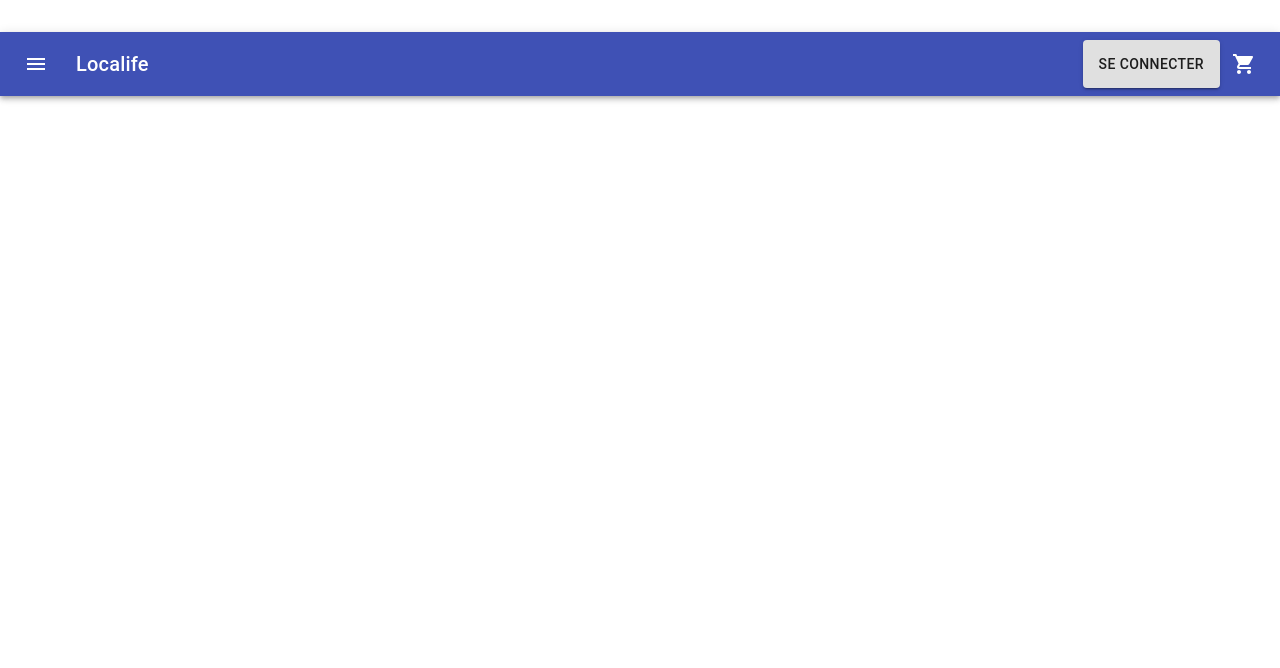
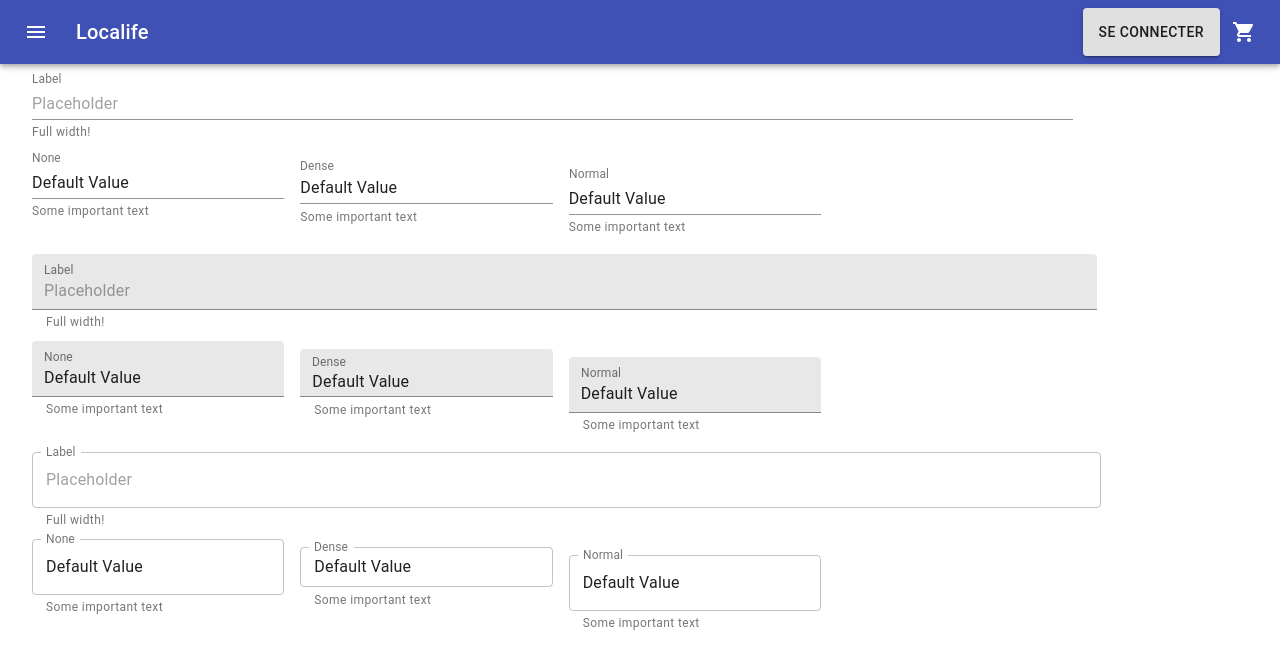
Before and after one commit to claudericka/localife, a React (Create React App) app: page / in a window 1280 px wide. Shown: the top 668 px of the page. Built offline with nearby package versions, Linux system fonts and the light colour scheme.

Commit message:
<feat> WIP search area form .

```diff
--- a/src/App.js
+++ b/src/App.js
@@ -5,6 +5,7 @@ import Box from '@material-ui/core/Box';
 import Link from '@material-ui/core/Link';
 import ProTip from './ProTip';
 import Header from './Header';
+import SearchArea from './SearchArea';
 
 function Copyright() {
   return (
@@ -28,8 +29,11 @@ function App() {
         <ProTip />
         <Copyright />
       </Box>*/
-      <Box my={4}>
+      <Box>
         <Header />
+        <Container>
+           <SearchArea />
+        </Container>
       </Box>
   );
 }
--- a/src/SearchArea.js
+++ b/src/SearchArea.js
@@ -0,0 +1,143 @@
+import React from 'react';
+import { makeStyles } from '@material-ui/core/styles';
+import TextField from '@material-ui/core/TextField';
+
+const useStyles = makeStyles((theme) => ({
+  root: {
+    display: 'flex',
+    flexWrap: 'wrap',
+  },
+  textField: {
+    marginLeft: theme.spacing(1),
+    marginRight: theme.spacing(1),
+    width: '25ch',
+  },
+}));
+
+export default function SearchArea() {
+  const classes = useStyles();
+
+  return (
+    <div className={classes.root}>
+      <div>
+        <TextField
+          id="standard-full-width"
+          label="Label"
+          style={{ margin: 8 }}
+          placeholder="Placeholder"
+          helperText="Full width!"
+          fullWidth
+          margin="normal"
+          InputLabelProps={{
+            shrink: true,
+          }}
+        />
+        <TextField
+          label="None"
+          id="margin-none"
+          defaultValue="Default Value"
+          className={classes.textField}
+          helperText="Some important text"
+        />
+        <TextField
+          label="Dense"
+          id="margin-dense"
+          defaultValue="Default Value"
+          className={classes.textField}
+          helperText="Some important text"
+          margin="dense"
+        />
+        <TextField
+          label="Normal"
+          id="margin-normal"
+          defaultValue="Default Value"
+          className={classes.textField}
+          helperText="Some important text"
+          margin="normal"
+        />
+      </div>
+      <div>
+        <TextField
+          id="filled-full-width"
+          label="Label"
+          style={{ margin: 8 }}
+          placeholder="Placeholder"
+          helperText="Full width!"
+          fullWidth
+          margin="normal"
+          InputLabelProps={{
+            shrink: true,
+          }}
+          variant="filled"
+        />
+        <TextField
+          label="None"
+          id="filled-margin-none"
+          defaultValue="Default Value"
+          className={classes.textField}
+          helperText="Some important text"
+          variant="filled"
+        />
+        <TextField
+          label="Dense"
+          id="filled-margin-dense"
+          defaultValue="Default Value"
+          className={classes.textField}
+          helperText="Some important text"
+          margin="dense"
+          variant="filled"
+        />
+        <TextField
+          label="Normal"
+          id="filled-margin-normal"
+          defaultValue="Default Value"
+          className={classes.textField}
+          helperText="Some important text"
+          margin="normal"
+          variant="filled"
+        />
+      </div>
+      <div>
+        <TextField
+          id="outlined-full-width"
+          label="Label"
+          style={{ margin: 8 }}
+          placeholder="Placeholder"
+          helperText="Full width!"
+          fullWidth
+          margin="normal"
+          InputLabelProps={{
+            shrink: true,
+          }}
+          variant="outlined"
+        />
+        <TextField
+          label="None"
+          id="outlined-margin-none"
+          defaultValue="Default Value"
+          className={classes.textField}
+          helperText="Some important text"
+          variant="outlined"
+        />
+        <TextField
+          label="Dense"
+          id="outlined-margin-dense"
+          defaultValue="Default Value"
+          className={classes.textField}
+          helperText="Some important text"
+          margin="dense"
+          variant="outlined"
+        />
+        <TextField
+          label="Normal"
+          id="outlined-margin-normal"
+          defaultValue="Default Value"
+          className={classes.textField}
+          helperText="Some important text"
+          margin="normal"
+          variant="outlined"
+        />
+      </div>
+    </div>
+  );
+}
```
